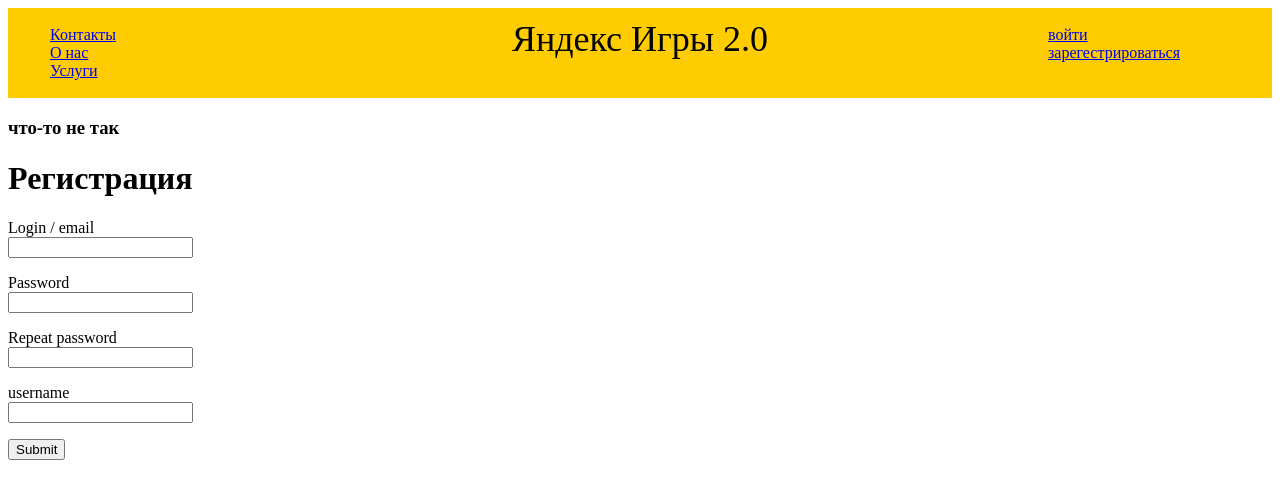
After one commit to DeOwl/yandex_games, a Flask app: page /register in a window 1280 px wide. The commit adds this page. Shown: the top 499 px of the page. Run offline with Flask 2, Linux system fonts and the light colour scheme.

Commit message:
ver0.0.1 (user system working)

```diff
--- a/main.py
+++ b/main.py
@@ -1,16 +1,107 @@
-from flask import Flask, request, render_template
+from data import db_session
+from data.users import User
+from flask import Flask, request, render_template, redirect
+from flask_wtf import FlaskForm
+from wtforms import StringField, PasswordField, BooleanField, SubmitField, IntegerField
+from wtforms.validators import DataRequired
 from flask_ngrok import run_with_ngrok
-from pickle import loads, dumps
-import json
-import os
-
+from flask_login import LoginManager, login_required, logout_user, login_user, current_user
 
 app = Flask(__name__)
 run_with_ngrok(app)
+app.config['SECRET_KEY'] = 'yandexlyceum_secret_key'
+db_session.global_init('db/db.sqlite')
+
+login_manager = LoginManager()
+login_manager.init_app(app)
+
+
+class LoginForm(FlaskForm):
+    email = StringField('Почта', validators=[DataRequired()])
+    password = PasswordField('Пароль', validators=[DataRequired()])
+    remember_me = BooleanField('Запомнить меня')
+    submit = SubmitField('Войти')
+
+
+class RegisterForm(FlaskForm):
+    email = StringField('Login / email', validators=[DataRequired()])
+    password = PasswordField('Password', validators=[DataRequired()])
+    repeat_password = PasswordField('Repeat password', validators=[DataRequired()])
+    username = StringField('username', validators=[DataRequired()])
+    submit = SubmitField('Submit')
+
+
+@login_manager.user_loader
+def load_user(user_id):
+    session = db_session.create_session()
+    return session.query(User).get(user_id)
+
 
 @app.route('/')
 def main_page():
-    return render_template("main_page.html")
+    return render_template("main_page.html", current_user=current_user)
+
+
+@app.route('/login', methods=['GET', 'POST'])
+def login():
+    form = LoginForm()
+    if form.validate_on_submit():
+        session = db_session.create_session()
+        user = session.query(User).filter(User.email == form.email.data).first()
+        if user and user.check_password(form.password.data):
+            login_user(user, remember=form.remember_me.data)
+            return redirect("/")
+        return render_template('login.html',
+                               message="Неправильный логин или пароль",
+                               form=form, current_user=current_user)
+    return render_template('login.html', title='Авторизация', form=form, current_user=current_user)
+
+
+@app.route('/register', methods=["GET", 'POST'])
+def register():
+    form = RegisterForm()
+    if form.validate_on_submit():
+        if form.password.data != form.repeat_password.data:
+            return render_template('register.html', title='Регистрация',
+                                   form=form,
+                                   message="Пароли не совпадают", current_user=current_user)
+        session = db_session.create_session()
+        if session.query(User).filter(User.email == form.email.data).first():
+            return render_template('register.html', title='Регистрация',
+                                   form=form,
+                                   message="Такой пользователь уже есть", current_user=current_user)
+        user = User(
+            email=form.email.data,
+            username=form.username.data,
+            hashed_password=form.password.data,
+        )
+        user.set_password(form.password.data)
+        session.add(user)
+        session.commit()
+        return render_template('main_page.html', title='Регистрация', form=form,
+                               message='Вы успешно зарегистрировались!', current_user=current_user)
+    return render_template('register.html', title='Регистрация', form=form, message="что-то не так", current_user=current_user)
+
+
+@app.route("/delete_all_users")
+def delete_all():
+    session = db_session.create_session()
+    session.query(User).delete()
+    session.commit()
+    return redirect("/")
+
+
+@app.route('/logout')
+@login_required
+def logout():
+    logout_user()
+    return redirect('/')
+
+
+@app.route('/user')
+@login_required
+def user_page():
+    return ""
 
 
 if __name__ == '__main__':
--- a/static/css/main_page.css
+++ b/static/css/main_page.css
@@ -1,5 +1,23 @@
 header{
  width: 100%;
- background: #D8E3AB;
- height: 70px;
+ background: #FFCC00;
+ height: 90px;
 }
+.title{
+ font-size: 36px;
+ padding-top: 10px;
+ text-align: center;
+}
+.menu{
+ list-style: none;
+ position: absolute;
+ top: 10px;
+ left: 10px;
+}
+
+.login{
+
+ position: absolute;
+ top: 10px;
+ right: 100px;
+}
--- /dev/null
+++ b/templates/base.html
@@ -0,0 +1,28 @@
+<!DOCTYPE html>
+<html lang="en">
+<head>
+    <meta charset="UTF-8">
+    <link rel="stylesheet" type="text/css" href="{{url_for('static', filename='css/main_page.css')}}" />
+    <title>Яндекс игры 2.0</title>
+</head>
+<body>
+
+    <header>
+        <div class = "title">Яндекс Игры 2.0</div>
+        <ul class = "menu">
+        <li><a href = "#">Контакты</a></li>
+        <li><a href = "#">О нас</a></li>
+        <li><a href = "#">Услуги</a></li>
+        </ul>
+        {% if current_user.is_authenticated %}
+            <p class="login"><a href="/user">{{ current_user.username }}</a><br>
+                             <a href="/logout">выйти</a></p>
+        {% else %}
+            <p class="login"><a href="/login">войти</a><br>
+                             <a href="/register">зарегестрироваться</a></p>
+        {% endif %}
+    </header>
+    <h3>{{message}}</h3>
+    {% block body %}{% endblock %}
+</body>
+</html>
--- /dev/null
+++ b/templates/register.html
@@ -0,0 +1,47 @@
+{% extends "base.html" %}
+
+{% block body %}
+<h1>Регистрация</h1>
+<form action="" method="post">
+    {{ form.hidden_tag() }}
+    {{ form.csrf_token }}
+    <p>
+        {{ form.email.label }}<br>
+        {{ form.email(class="form-control", type="email") }}<br>
+        {% for error in form.email.errors %}
+            <p class="alert alert-danger" role="alert">
+                {{ error }}
+            </p>
+        {% endfor %}
+    </p>
+    <p>
+        {{ form.password.label }}<br>
+        {{ form.password(class="form-control", type="password") }}<br>
+        {% for error in form.password.errors %}
+            <p class="alert alert-danger" role="alert">
+                {{ error }}
+            </p>
+        {% endfor %}
+    </p>
+    <p>
+        {{ form.repeat_password.label }}<br>
+        {{ form.repeat_password(class="form-control", type="password") }}<br>
+        {% for error in form.repeat_password.errors %}
+            <p class="alert alert-danger" role="alert">
+                {{ error }}
+            </p>
+        {% endfor %}
+    </p>
+    <p>
+        {{ form.username.label }}<br>
+        {{ form.username(class="form-control") }}<br>
+        {% for error in form.username.errors %}
+            <p class="alert alert-danger" role="alert">
+                {{ error }}
+            </p>
+        {% endfor %}
+    </p>
+
+    <p>{{ form.submit(type="submit", class="btn btn-primary") }}</p>
+</form>
+{% endblock %}
```
Also changed, not shown: data/db_session.py (added, +25 -0 lines), data/users.py (added, +20 -0 lines), templates/login.html (added, +28 -0 lines), templates/main_page.html (+1 -11 lines), data/__all_models.py (added), db/db.sqlite (added).
